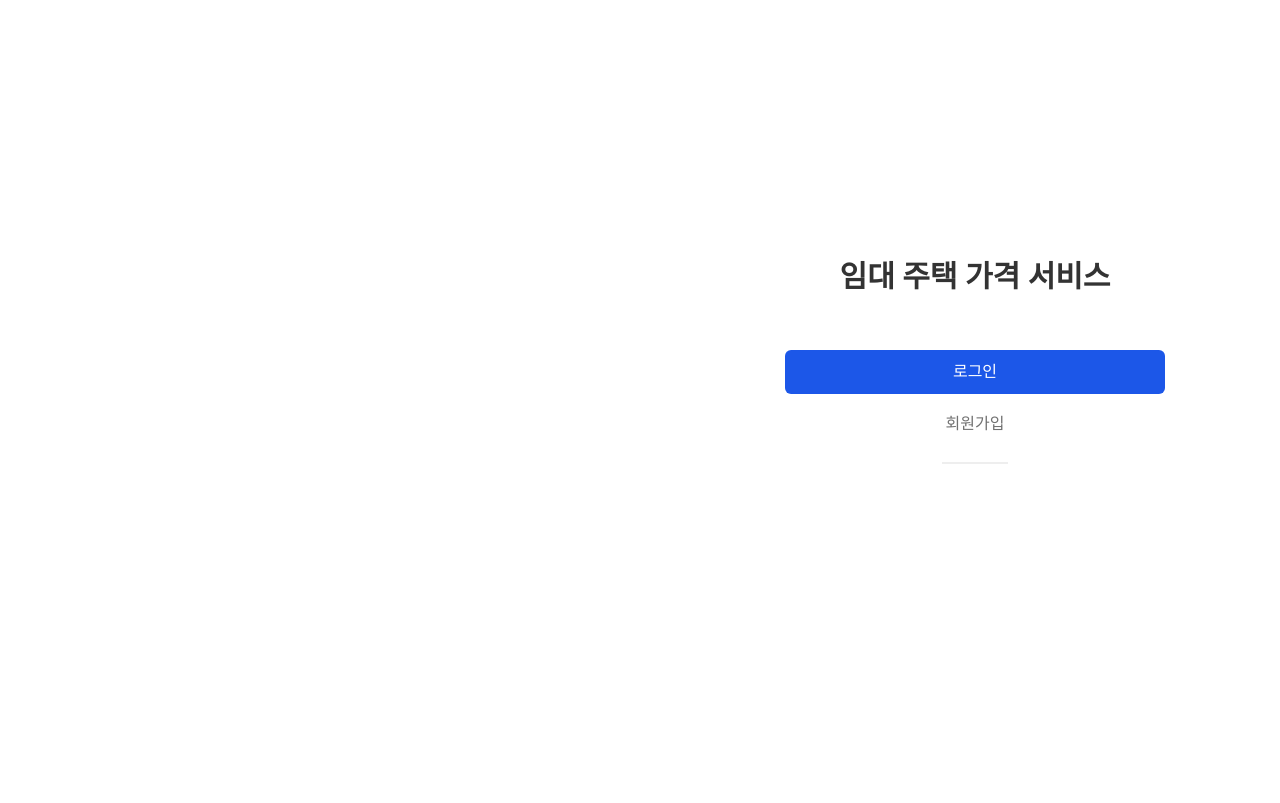
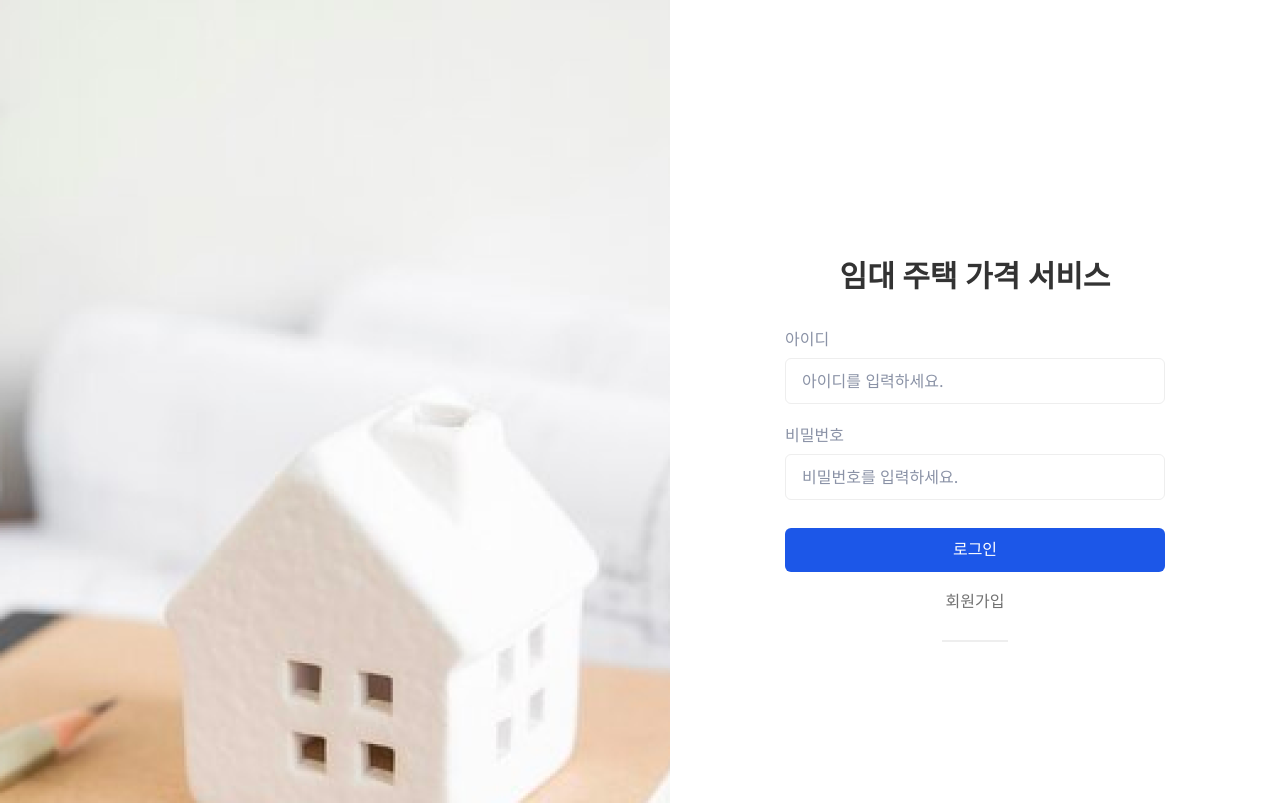
Before and after one commit to GODDONGHYUN/ReactWorkSpace, a React (Create React App) app in the folder estate/: page / in a window 1280 px wide. Shown: the top 803 px of the page. Built offline with nearby package versions, Linux system fonts and the light colour scheme; a web font is replaced by a local one.

Commit message:
2024-04-11 React(estate 로그인 input 데이터 전처리)

```diff
--- a/estate/src/components/Inputbox/index.tsx
+++ b/estate/src/components/Inputbox/index.tsx
@@ -1,23 +1,33 @@
-import React from "react";
+import React, { ChangeEvent } from "react";
 import "./style.css";
 
 export interface InputBoxProps {
   label: string;
   type: string;
+  value: string;
   placeholder: string;
+  onChangeHandler: (event: ChangeEvent<HTMLInputElement>) => void;
   button?: string;
 }
 export default function InputBox({
   label,
   type,
+  value,
   placeholder,
   button,
+  onChangeHandler,
 }: InputBoxProps) {
   return (
     <div className="input-box">
       <div className="input-label label">{label}</div>
       <div className="input-content-box">
-        <input className="input" type={type} placeholder={placeholder} />
+        <input
+          className="input"
+          type={type}
+          placeholder={placeholder}
+          onChange={onChangeHandler}
+          value={value}
+        />
         {button && <div className="input-disable-button">{button}</div>}
       </div>
       <div className="input-message"></div>
--- a/estate/src/views/Authentication/index.tsx
+++ b/estate/src/views/Authentication/index.tsx
@@ -1,5 +1,9 @@
-import React, { useState } from "react";
+import React, { ChangeEvent, useState } from "react";
 import "./style.css";
+
+import SignInBackground from "assets/image/sign-in-background.png";
+import SignUpBackground from "assets/image/sign-up-background.png";
+import InputBox from "components/Inputbox";
 
 type AuthPage = "sign-in" | "sign-up";
 
@@ -8,11 +12,41 @@
 }
 
 function SignIn({ onLinkClickHandler }: Props) {
-  const onSignInButtonClickHandler = () => {};
+  const [id, setId] = useState<string>("");
+  const [password, setPassword] = useState<string>("");
+
+  const onIdChangeHandler = (event: ChangeEvent<HTMLInputElement>) => {
+    setId(event.target.value);
+  };
+
+  const onPasswordChangeHandler = (event: ChangeEvent<HTMLInputElement>) => {
+    setPassword(event.target.value);
+  };
+
+  const onSignInButtonClickHandler = () => {
+    alert(`아이디 : ${id} / 비밀번호 : ${password}`);
+    setId("");
+    setPassword("");
+  };
 
   return (
     <div className="authentication-contents">
-      <div className="authentication-input-container"></div>
+      <div className="authentication-input-container">
+        <InputBox
+          label={"아이디"}
+          type={"text"}
+          value={id}
+          placeholder={"아이디를 입력하세요."}
+          onChangeHandler={onIdChangeHandler}
+        />
+        <InputBox
+          label={"비밀번호"}
+          type={"password"}
+          value={password}
+          placeholder={"비밀번호를 입력하세요."}
+          onChangeHandler={onPasswordChangeHandler}
+        />
+      </div>
       <div className="authentication-button-container">
         <div
           className="primary-button full-width"
@@ -70,9 +104,15 @@
       <SignUp onLinkClickHandler={onLinkClickHandler} />
     );
 
+  const imageBosStyle = {
+    backgroundImage: `url(${
+      page === "sign-in" ? SignInBackground : SignUpBackground
+    })`,
+  };
+
   return (
     <div id="authentication-wrapper">
-      <div className="authentication-image-box"></div>
+      <div className="authentication-image-box" style={imageBosStyle}></div>
       <div className="authentication-box">
         <div className="authentication-container">
           <div className="authentication-title h1">
```
